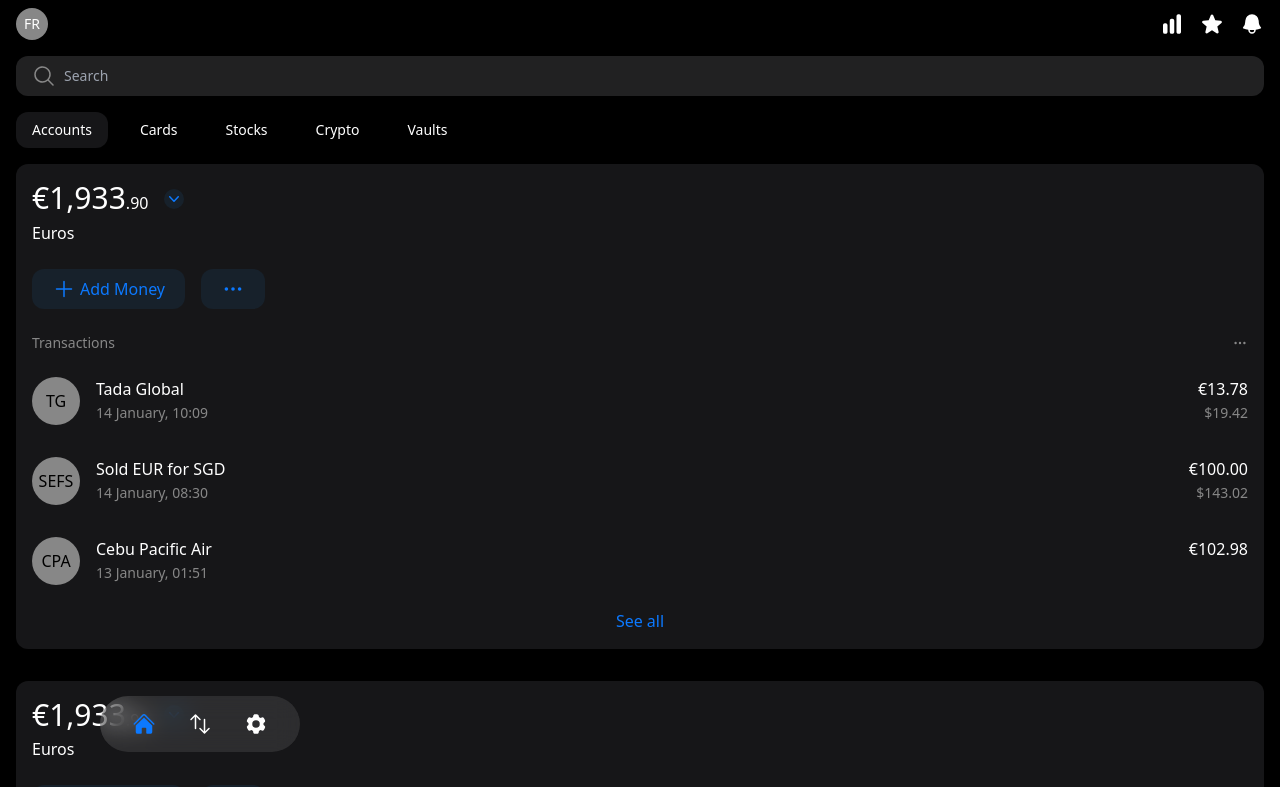
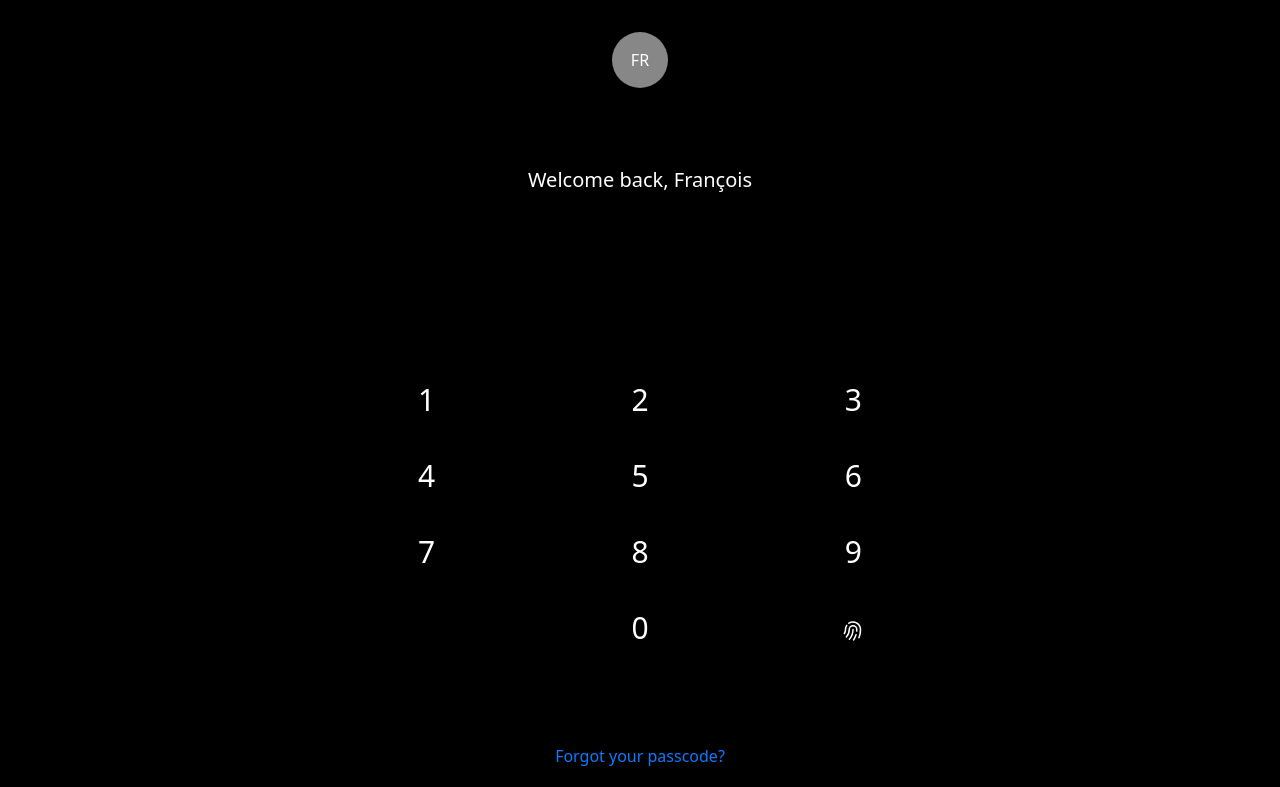
Before and after one commit to Edweis/tulover, a React (Vite) app: page /login in a window 1280 px wide. Before the commit this address led to /personal/accounts. Shown: the top 787 px of the page. Built offline with nearby package versions, Linux system fonts and the light colour scheme; a web font is replaced by a local one.

Commit message:
hide auth:

```diff
--- a/src/Auth/PinPassword.tsx
+++ b/src/Auth/PinPassword.tsx
@@ -74,7 +74,7 @@ export default function PinPassword(props: { onSuccess: () => void }) {
     if (pass.length === 4) signIn();
   }, [pass.length]);
   return (
-    <div className="flex min-h-screen flex-col items-center justify-between py-8">
+    <div className="z-20 flex min-h-screen flex-col items-center justify-between py-8">
       <div className="bg-gray-muted flex h-14 w-14 items-center justify-center rounded-full">
         FR
       </div>
--- a/src/Routes.tsx
+++ b/src/Routes.tsx
@@ -9,7 +9,7 @@ import FloatingMenu from './App/FloatingMenu.js';
 import { wrapTranslateX } from './components/transition/TranslateX.js';
 
 const MOCK_USER = { id: 123212 };
-const DEFAULT_USER = import.meta.env.DEV ? MOCK_USER : null;
+const DEFAULT_USER = !import.meta.env.DEV ? MOCK_USER : null;
 
 export default function App() {
   const [auth, setAuth] = useState<typeof MOCK_USER | null>(DEFAULT_USER);
@@ -51,7 +51,7 @@ export default function App() {
           )}
         </Routes>
       </AnimatePresence>
-      <FloatingMenu />
+      {auth && <FloatingMenu />}
     </>
   );
 }
```
